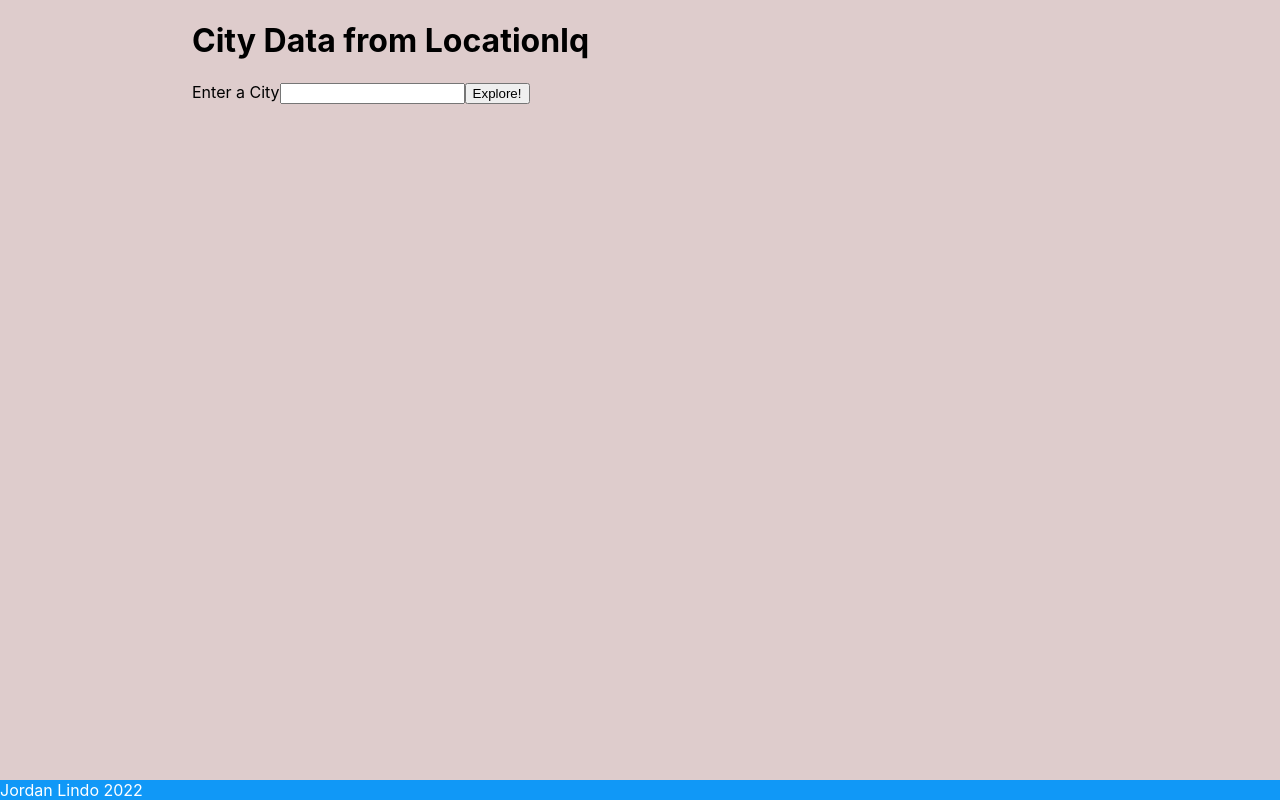
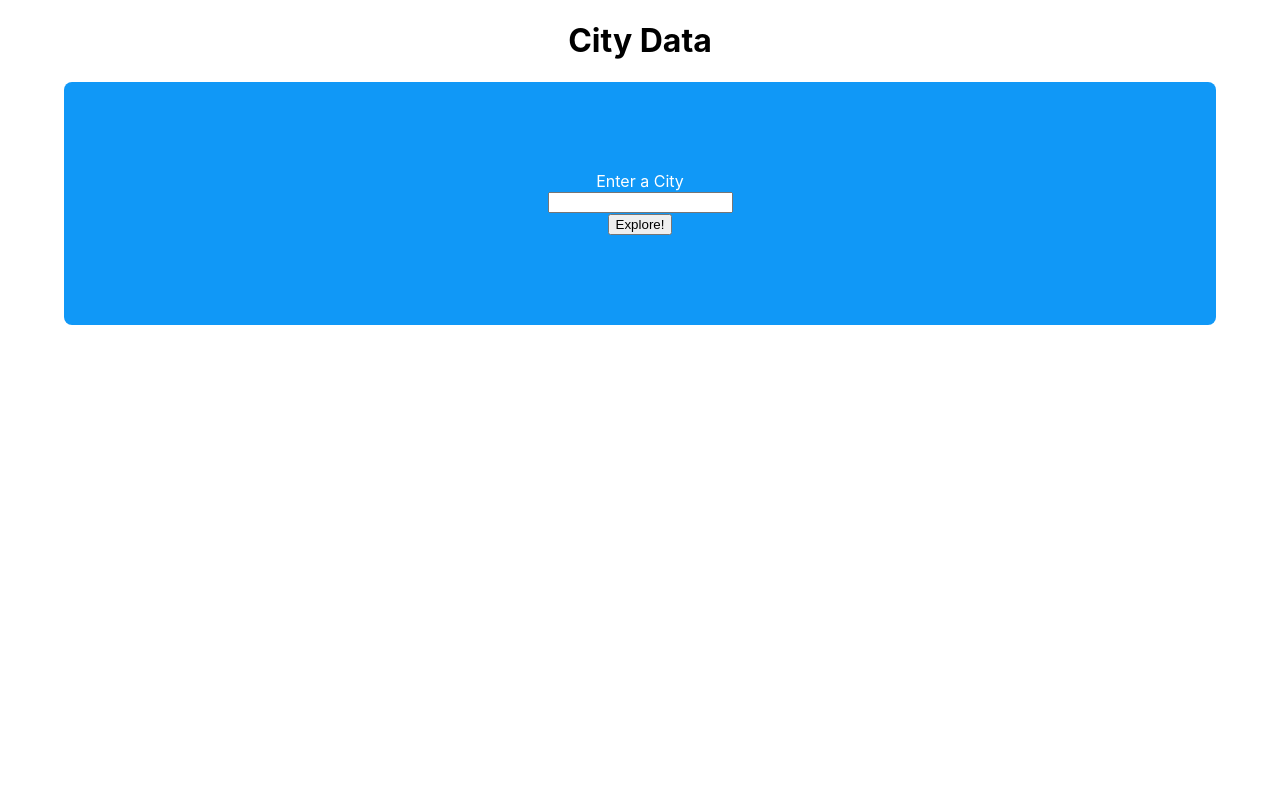
Before and after one commit to jordanLindo/city-explorer, a React (Create React App) app: page / in a window 1280 px wide. Built offline with nearby package versions, Linux system fonts and the light colour scheme.

Commit message:
Added weather, updated app

```diff
--- a/src/App.css
+++ b/src/App.css
@@ -6,29 +6,24 @@
     alt = #1098F7
 */
 
-body{
-    align-content: center;
-    background-color: #DECCCC;
+body {
+    background-color: #fff;
 }
 
-main, header{
-    margin: 0 15%;
+h1 {
+    text-align: center;
 }
 
-h1{
-    color: #000000;
+main {
+    color: #FFF;
+    max-width: 90%;
+    margin: 20px auto;
+    text-align: center;
+    background-color: #1098F7;
+    padding: 7% 0;
+    border-radius: .5em;
 }
 
 img{
-    height: 450px;
+    width: 90%;
 }
-
-ul{
-    list-style-type: none;
-    text-align: left;
-}
-
-li{
-    display: inline-block;
-    padding-right: 15px;
-}
--- a/src/App.js
+++ b/src/App.js
@@ -1,10 +1,11 @@
 import './App.css';
 import Header from './Header.js';
-import Footer from './Footer.js';
 import Image from './Image.js';
 import Error from './Error.js';
+import Weather from './Weather.js';
 import React from 'react';
 import axios from 'axios';
+import Button from 'react-bootstrap/Button';
 
 class App extends React.Component {
   constructor(props) {
@@ -12,36 +13,59 @@ class App extends React.Component {
     this.state = {
       city: "",
       cityData: {},
+      cityName: "",
+      lat: 0,
+      lon: 0,
       error: false,
       errorMessage: "",
+      errorWeather: false,
+      errorWeatherMessage: "",
       mapData: {},
       mapUrl: "",
       showCity: false,
+      forecast: [],
+      showForecast: false,
     };
   }
 
   submitCityHandler = async (event) => {
     event.preventDefault();
+    this.resetState();
 
     let url = `https://us1.locationiq.com/v1/search?key=${process.env.REACT_APP_LOCATION_KEY}&q=${this.state.city}&format=json`;
     try {
       let cityInfo = await axios.get(url).then(res => res.data);
-
-      this.setState({
-        cityData: cityInfo[0],
-      })
+      this.state.cityData = cityInfo[0];
+      this.state.cityName = this.state.cityData.display_name.split(',')[0];
 
       let mapUrl = `https://maps.locationiq.com/v3/staticmap?key=${process.env.REACT_APP_LOCATION_KEY}&center=${cityInfo[0].lat},${cityInfo[0].lon}&zoom=12`;
-
       this.setState({
         mapUrl: mapUrl,
         showCity: true,
       })
     } catch (error) {
-      let errorString = (error.name+': '+error.message);
+      let errorString = (error.name + ': ' + error.message);
       this.setState({
         errorMessage: errorString,
         error: true,
+      })
+    }
+
+    try {
+      let weatherUrl = `${process.env.REACT_APP_SERVER}/weather?searchQuery=${this.state.cityName}&lat=${this.state.cityData.lat}&lon=${this.state.cityData.lon}`;
+
+      let results = await axios.get(weatherUrl);
+      console.log(results.data);
+      let forecastArr = results.data.map((val) => 'On ' + val.date + ' ' + val.description);
+      this.setState({
+        forecast: forecastArr,
+        showForecast: true
+      })
+    } catch (error) {
+      let errorString = (error.name + ': ' + error.message);
+      this.setState({
+        errorWeatherMessage: errorString,
+        errorWeather: true,
       })
     }
   }
@@ -51,50 +75,68 @@ class App extends React.Component {
       city: event.target.value,
     });
     if (event.target.value === '') {
+      this.resetState();
       this.render();
+    }
+    console.log(this.state.city);
+  }
+
+  resetState() {
     this.setState({
       city: "",
       cityData: {},
       error: false,
       errorMessage: "",
+      errorWeatherMessage: "",
+      errorWeather: false,
       mapData: {},
       mapUrl: "",
       showCity: false,
-      })
-    }
-    console.log(this.state.city);
+      showForecast: false,
+    });
   }
 
   render() {
     let cityDisplay = (this.state.showCity ?
       <>
-        <ul>
+        <ul style={{ listStyleType: "none" }}>
           <li>{this.state.cityData.display_name}</li>
           <li>Latitude: {this.state.cityData.lat}</li>
           <li>Longitude: {this.state.cityData.lon}</li>
         </ul>
         <Image src={this.state.mapUrl} alt="A map of the selected city." />
-      </>
-      : this.state.error ? <>
+      </> : this.state.error ?
+        <>
           <Error errorMessage={this.state.errorMessage} />
         </> :
         <></>
+    )
+
+    let forecastDisplay = (this.state.showForecast ?
+      <>
+        <Weather forecast={this.state.forecast} />
+      </>
+      : this.state.error ?
+        <>
+          <Error errorMessage={this.state.errorWeatherMessage} />
+        </> :
+        <></>
+
     )
     return (
       <>
         <Header cityData={this.state.cityData} />
         <main>
           <form id="form" onSubmit={this.submitCityHandler}>
-            <label>Enter a City
-              <input type="text" onChange={this.HandleCityInput}></input>
-            </label>
-            <button type="submit">Explore!</button>
+            <label>Enter a City</label><br />
+            <input type="text" onChange={this.HandleCityInput}></input><br/>
+            <Button type="submit">Explore!</Button>
             <div>
               {cityDisplay}
+              {forecastDisplay}
             </div>
           </form>
         </main>
-        <Footer />
       </>
     );
   }
--- a/src/Footer.css
+++ /dev/null
@@ -1,7 +0,0 @@
-footer {
-    position: absolute;
-    bottom: 0;
-    width: 100%;
-    color: #FFF;
-    background-color: #1098F7;
-  }
--- a/src/Footer.js
+++ /dev/null
@@ -1,15 +0,0 @@
-import React from "react";
-import './Footer.css';
-
-class Footer extends React.Component{
-
-    render(){
-        return (
-            <footer>
-                Jordan Lindo 2022
-            </footer>
-        );
-    }
-};
-
-export default Footer;
--- a/src/Header.js
+++ b/src/Header.js
@@ -4,7 +4,7 @@ class Header extends React.Component {
     render() {
         return (
             <header>
-                <h1>City Data from LocationIq</h1>
+                <h1>City Data</h1>
             </header>
         )
     }
--- /dev/null
+++ b/src/Weather.css
@@ -0,0 +1,9 @@
+.card{
+    text-align: 'center';
+    width: 50%;
+    margin: 20px auto;
+    background-color: #DECCCC;
+    color: #000000;
+    padding: 3%;
+    border-radius: .5em;
+}
--- /dev/null
+++ b/src/Weather.js
@@ -0,0 +1,24 @@
+import React from 'react';
+import './Weather.css'
+import { Card, ListGroup } from 'react-bootstrap';
+
+
+class Weather extends React.Component{
+
+    render(){
+        let listItems = this.props.forecast.map((val,index) => {
+            return <ListGroup.Item key={index}>{val}</ListGroup.Item>;
+        });
+        let forecastList = <ListGroup variant="flush">{listItems}</ListGroup>;
+        return(
+            <Card>
+                <Card.Header>Forecast</Card.Header>
+                <Card.Body>
+                    {forecastList}
+                </Card.Body>
+            </Card>
+        )
+    }
+}
+
+export default Weather;
```
Also changed, not shown: public/index.html (line endings or trailing spaces), 1 other file (tests, documents, lock files or other folders). Lines whose indentation alone changed are shown as unchanged.
